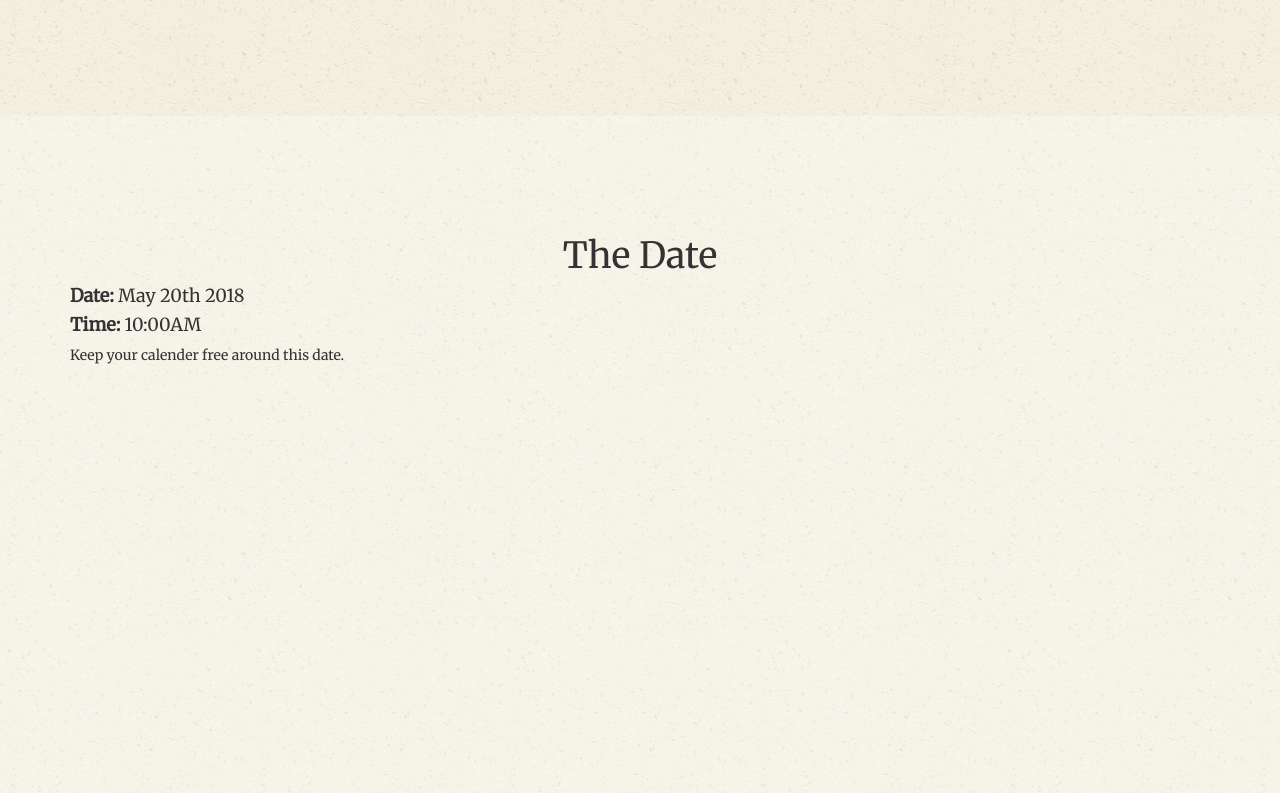
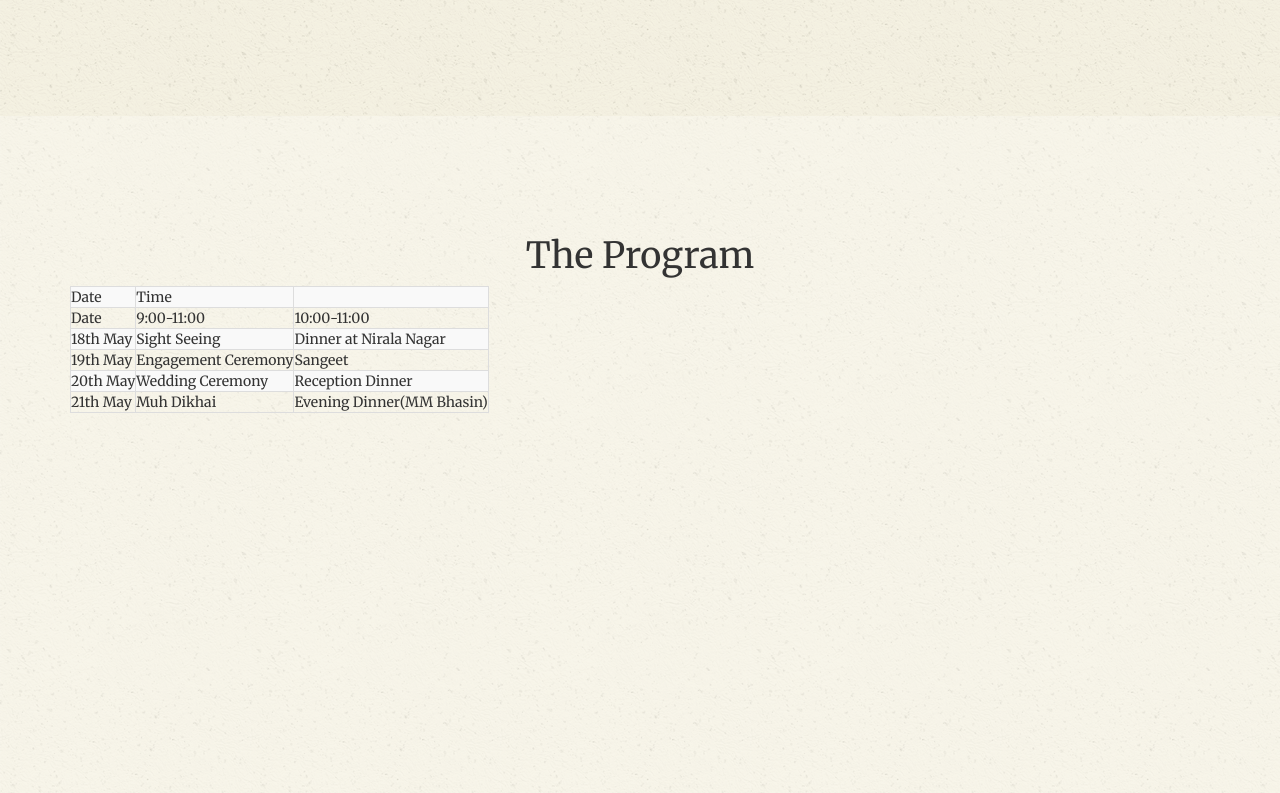
Before and after one commit to theraghavbhasin/ShikharWedsNandita, a plain HTML site: page index.html in a window 1280 px wide. Shown: the part 684-1477 px from the top of the page. Drawn offline with Linux system fonts and the light colour scheme; a script that the page names is missing.

Commit message:
Just Commit

```diff
--- a/css/scrolling-nav.css
+++ b/css/scrolling-nav.css
@@ -38,6 +38,7 @@ of those sections to manage the look and feel of the site. */
     height: 100%;
     padding-top: 150px;
     background: rgba(255,255,255,0.1);
+    text-align: center;
 }
 
 .theDate-section {
--- a/index.html
+++ b/index.html
@@ -52,7 +52,7 @@
                         <a class="page-scroll" href="#page-top"></a>
                     </li>
                     <li>
-                        <a class="page-scroll" href="#the-date">The Date</a>
+                        <a class="page-scroll" href="#the-program">The Program</a>
                     </li>
                     <li>
                         <a class="page-scroll" href="#the-place">The Place</a>
@@ -74,26 +74,64 @@
                 <div class="col-lg-12">
                     <h1>Shikhar Weds Nandita</h1>
                     <br>
+                    <h2>Save The Date!</h2>
+                    <h2>May 20th 2018</h2>
+                    <br>
                     <p>We're working hard to wrap up all the details regarding the wedding.</p>
                     <p>You can leave your contact information below to help us <i>speed up</i> the process.</p>
+                </div>
+  <!--              <div class="col-md-6">
+                  <img src="img/shikhar.jpg" style="width:200px;">
+                </div>
+                <div class="col-md-6">
+                  <img src="img/nandita.jpg" style="width:200px;">
+                </div>
+-->
+            </div>
+        </div>
+    </section>
+
+    <!-- About Section -->
+    <section id="the-program" class="theDate-section">
+        <div class="container">
+            <div class="row">
+                <div class="col-lg-12">
+                    <h1>The Program</h1>
+                    <table class="table-striped table-bordered">
+                      <tr><td>Date</td><td>Time</td><td></td></tr>
+                      <tr><td>Date</td><td>9:00-11:00</td><td>10:00-11:00</td></tr>
+
+                      <tr><td>18th May</td><td>Sight Seeing</td><td>Dinner at Nirala Nagar</td></tr>
+                      <tr><td>19th May</td><td>Engagement Ceremony</td><td>Sangeet</td></tr>
+                      <tr><td>20th May</td><td>Wedding Ceremony</td><td>Reception Dinner</td></tr>
+                      <tr><td>21th May</td><td>Muh Dikhai</td><td>Evening Dinner(MM Bhasin)</td></tr>
+
+                    </table>
                 </div>
             </div>
         </div>
     </section>
 
-    <!-- About Section -->
-    <section id="the-date" class="theDate-section">
-        <div class="container">
-            <div class="row">
-                <div class="col-lg-12">
-                    <h1>The Date</h1>
-                    <h4><strong>Date: </strong>May 20th 2018</h4>
-                    <h4><strong>Time: </strong>10:00AM</h4>
-                    <p>Keep your calender free around this date.</p>
-                </div>
-            </div>
-        </div>
-    </section>
+
+
+    18th May: Morning is free for shopping and sight seeing 🛒 👀
+    8pm onwards, dinner and dance practice at Nirala Nagar. 💃🏼🍽
+
+    19th May:  Shift to Golden Blossom by 11am (positively)🚐🚙
+    Mehndi and haldi followed by lunch 🤲
+    7-9 pm godh bharai, tilak & engagement ceremony 🎁💍❗
+    9pm onwards sangeet, cocktails & dinner. 🎶 🍺🥃🍷🍽
+
+    20th May:   10.00am ghur chardi 🐎 10.30 baraat followed by wedding  ceremony 🎩👰  and lunch 🥗 🥙
+     8pm onwards reception dinner & cocktails 🍸🍺🍷🥃🥤
+
+    21st May: Check out post breakfast
+    5pm muh dikhai 🙎🏻‍♀at Nirala Nagar
+    21st evening dinner hosted by Mr. MM Bhasin (nana/Dadaji) at MB Club🥃🥘🎶🙏
+
+
+
+
 
     <!-- Services Section -->
     <section id="the-place" class="thePlace-section">
```
Also changed, not shown: img/nandita.jpg (added), img/shikhar.jpg (added).
